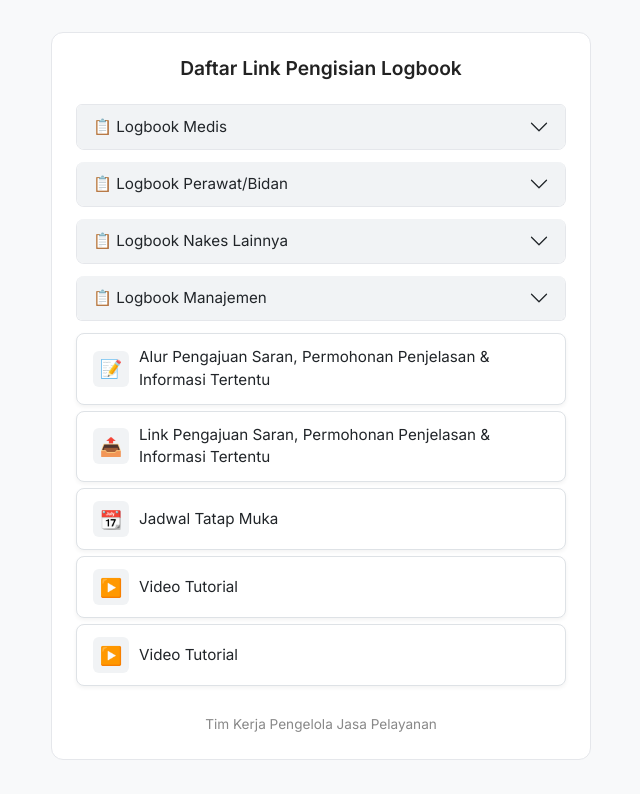
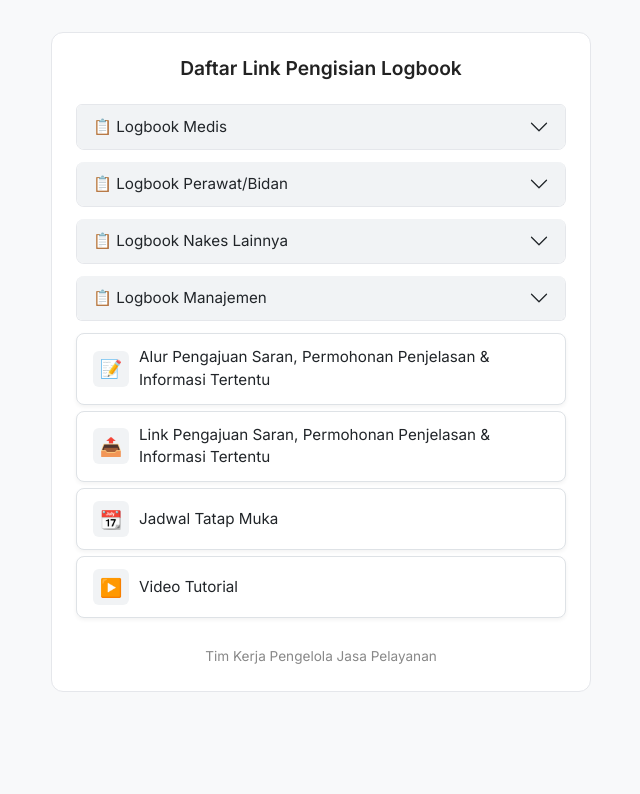
Before and after one commit to tehKotak006/logbook-linktree, a plain HTML site: page index.html in a window 1280 px wide. Shown: the whole page, without its empty margins (319-959 px from the left). Drawn offline with nearby package versions, Linux system fonts and the light colour scheme.

Commit message:
index.html

```diff
--- a/index.html
+++ b/index.html
@@ -305,10 +305,6 @@
         <span class="link-icon">▶️</span>
         <span>Video Tutorial</span>
       </a>
-      <a href="https://drive.google.com/drive/folders/120PxUI0YxZWghdTBtP2GZaMuIHmsmZoD?usp=sharing" class="link-box">
-        <span class="link-icon">▶️</span>
-        <span>Video Tutorial</span>
-      </a>
     </div>
 
     <!-- Footer -->
```
